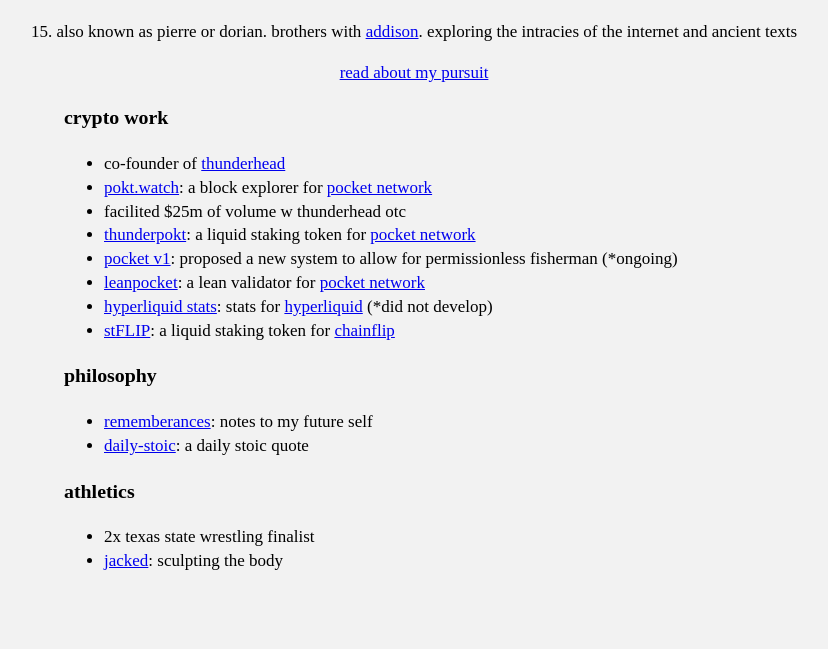
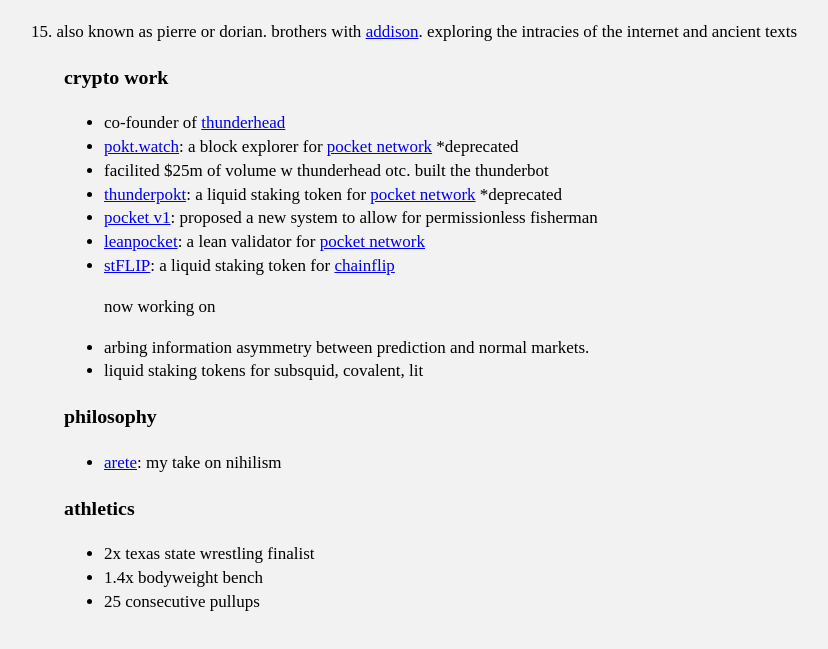
Before and after one commit to DragonDmoney/portfolio-site, a plain HTML site: page index.html in a window 1280 px wide. Shown: the part 101-750 px from the top of the page, without its empty margins (226-1054 px from the left). Drawn offline with Linux system fonts and the light colour scheme; a web font is replaced by a local one.

Commit message:
Update index.html

```diff
--- a/index.html
+++ b/index.html
@@ -20,28 +20,30 @@ body {
       <h1 style="margin-top: 4%;">ἀρετή - the pursuit of excellence</h1>
       <p>15. also known as pierre or dorian. brothers with <a target="_blank" href="https://addison.is">addison</a>. exploring the intracies of the internet and ancient texts</p>
     </div>
-    <p style="text-align:center;"><a href="/pursuit.html">read about my pursuit</a></p>
     <div style="max-width:700px; margin:auto;">
       <h3><b>crypto work</b></h3>
       <ul>
-        <li>co-founder of <a target="_blank" href="https://twitter.com/thunderheadwrld">thunderhead</a></li>
-        <li><a target="_blank" href="https://pokt.watch">pokt.watch</a>: a block explorer for <a target="_blank" href="https://pokt.network">pocket network</a></li>
-        <li>facilited $25m of volume w thunderhead otc</li>
-        <li><a target="_blank" href="https://thunderpokt.fi">thunderpokt</a>: a liquid staking token for <a target="_blank" href="https://pokt.network">pocket network</a></li>
-        <li><a target="_blank" href="https://github.com/pokt-network/pocket-network-protocol/pull/11">pocket v1</a>: proposed a new system to allow for permissionless fisherman (*ongoing)</li>
+        <li>co-founder of <a target="_blank" href="https://twitter.com/thunderheadlabs">thunderhead</a></li>
+        <li><a target="_blank" href="https://pokt.watch">pokt.watch</a>: a block explorer for <a target="_blank" href="https://pokt.network">pocket network</a> *deprecated</li>
+        <li>facilited $25m of volume w thunderhead otc. built the thunderbot</li>
+        <li><a target="_blank" href="https://thunderpokt.fi">thunderpokt</a>: a liquid staking token for <a target="_blank" href="https://pokt.network">pocket network</a> *deprecated</li>
+        <li><a target="_blank" href="https://github.com/pokt-network/pocket-network-protocol/pull/11">pocket v1</a>: proposed a new system to allow for permissionless fisherman</li>
         <li><a target="_blank" href="https://leanpocket.xyz/">leanpocket</a>: a lean validator for <a target="_blank" href="https://pokt.network">pocket network</a></li>
-        <li><a target="_blank" href="https://hyperliquid.thunderhead.xyz">hyperliquid stats</a>: stats for <a target="_blank" href="https://hyperliquid.xyz">hyperliquid</a> (*did not develop)</li>
         <li><a target="_blank" href="https://stakedflip.fi">stFLIP</a>: a liquid staking token for <a target="_blank" href="https://chainflip.io">chainflip</a></li>
+
+        <p>now working on</p>
+        <li>arbing information asymmetry between prediction and normal markets.</li>
+        <li>liquid staking tokens for subsquid, covalent, lit</li>
       </ul>
       <h3><b>philosophy</b></h3>
       <ul>
-        <li><a target="_blank" href="https://remembrances.pierre.wtf">rememberances</a>: notes to my future self</li>
-        <li><a target="_blank" href="https://dailiy-stoic.pierre.wtf">daily-stoic</a>: a daily stoic quote</li>
+        <li><a target="_blank" href="/pursuit.html">arete</a>: my take on nihilism</li>
       </ul>
       <h3><b>athletics</b></h3>
       <ul>
         <li>2x texas state wrestling finalist</li>
-        <li><a target="_blank" href="https://twitter.com/p1errem/status/1667643345445744640">jacked</a>: sculpting the body</li>
+        <li>1.4x bodyweight bench</li>
+        <li>25 consecutive pullups</li>
       </ul>
     </div>
   </body>
```
